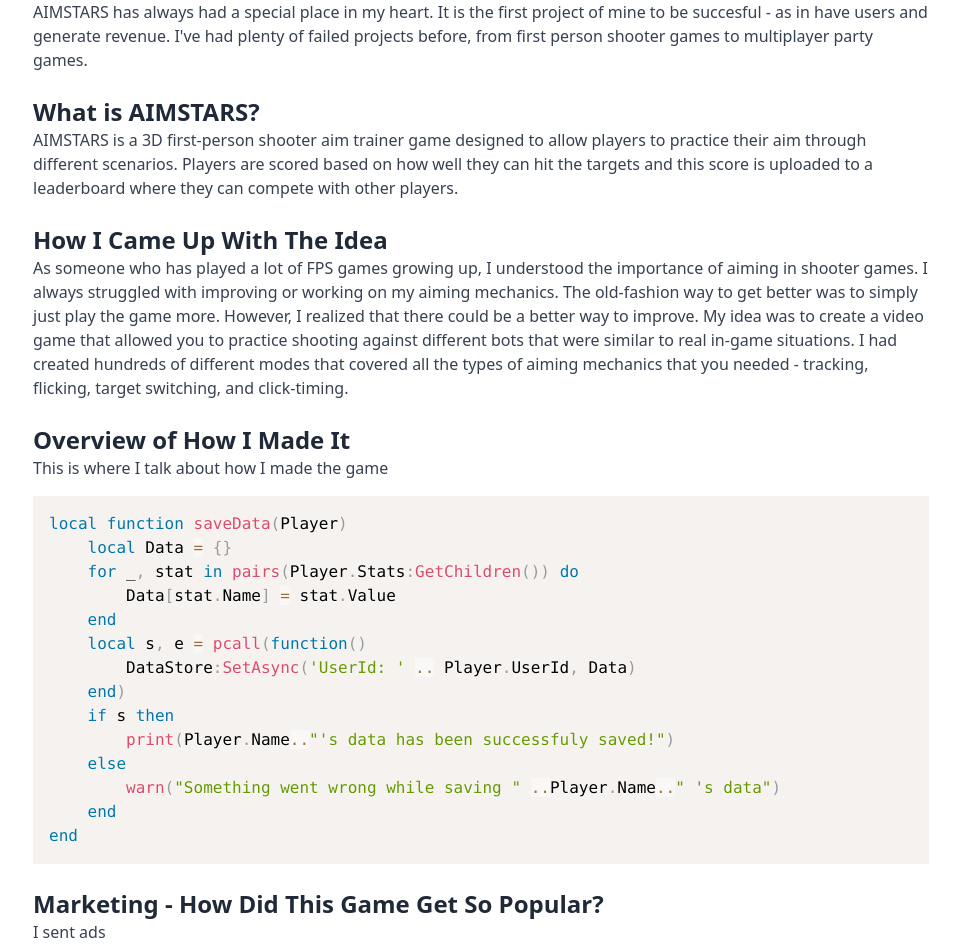
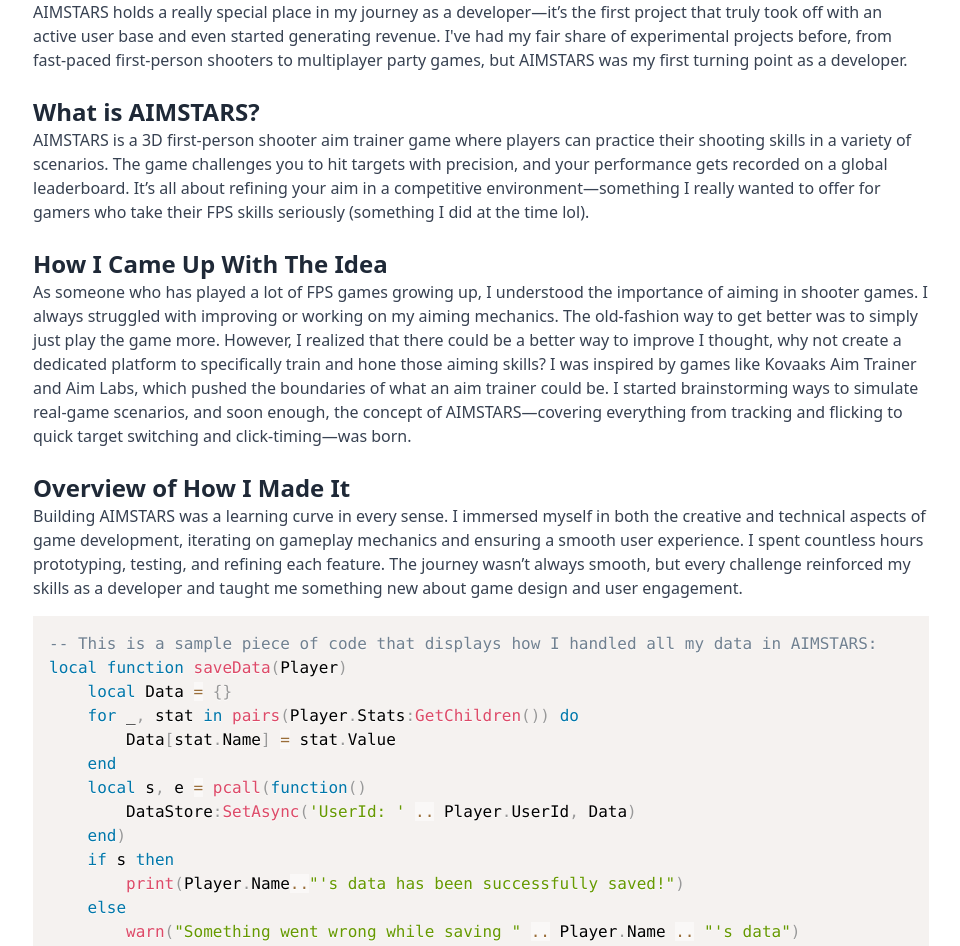
Before and after one commit to EthanSantos/EthanSantos.github.io, a React (Vite) app: page /projects/aimstars in a window 1280 px wide. Shown: the part 580-1526 px from the top of the page, without its empty margins (159-1119 px from the left). Built offline with nearby package versions, Linux system fonts and the light colour scheme.

Commit message:
updated aimstars article

```diff
--- a/src/pages/ProjectArticle/Aimstars.jsx
+++ b/src/pages/ProjectArticle/Aimstars.jsx
@@ -11,7 +11,7 @@
         content: [
             {
                 type: 'text',
-                value: "AIMSTARS has always had a special place in my heart. It is the first project of mine to be succesful - as in have users and generate revenue. I've had plenty of failed projects before, from first person shooter games to  multiplayer party games. "
+                value: "AIMSTARS holds a really special place in my journey as a developer—it’s the first project that truly took off with an active user base and even started generating revenue. I've had my fair share of experimental projects before, from fast-paced first-person shooters to multiplayer party games, but AIMSTARS was my first turning point as a developer."
             },
             {
                 type: 'subheader',
@@ -19,7 +19,7 @@
             },
             {
                 type: 'text',
-                value: "AIMSTARS is a 3D first-person shooter aim trainer game designed to allow players to practice their aim through different scenarios. Players are scored based on how well they can hit the targets and this score is uploaded to a leaderboard where they can compete with other players."
+                value: "AIMSTARS is a 3D first-person shooter aim trainer game where players can practice their shooting skills in a variety of scenarios. The game challenges you to hit targets with precision, and your performance gets recorded on a global leaderboard. It’s all about refining your aim in a competitive environment—something I really wanted to offer for gamers who take their FPS skills seriously (something I did at the time lol)."
             },
             {
                 type: 'subheader',
@@ -27,7 +27,7 @@
             },
             {
                 type: 'text',
-                value: 'As someone who has played a lot of FPS games growing up, I understood the importance of aiming in shooter games. I always struggled with improving or working on my aiming mechanics. The old-fashion way to get better was to simply just play the game more. However, I realized that there could be a better way to improve. My idea was to create a video game that allowed you to practice shooting against different bots that were similar to real in-game situations. I had created hundreds of different modes that covered all the types of aiming mechanics that you needed - tracking, flicking, target switching, and click-timing.'
+                value: "As someone who has played a lot of FPS games growing up, I understood the importance of aiming in shooter games. I always struggled with improving or working on my aiming mechanics. The old-fashion way to get better was to simply just play the game more. However, I realized that there could be a better way to improve I thought, why not create a dedicated platform to specifically train and hone those aiming skills? I was inspired by games like Kovaaks Aim Trainer and Aim Labs, which pushed the boundaries of what an aim trainer could be. I started brainstorming ways to simulate real-game scenarios, and soon enough, the concept of AIMSTARS—covering everything from tracking and flicking to quick target switching and click-timing—was born."
             },
             {
                 type: 'subheader',
@@ -35,12 +35,13 @@
             },
             {
                 type: 'text',
-                value: "This is where I talk about how I made the game"
+                value: "Building AIMSTARS was a learning curve in every sense. I immersed myself in both the creative and technical aspects of game development, iterating on gameplay mechanics and ensuring a smooth user experience. I spent countless hours prototyping, testing, and refining each feature. The journey wasn’t always smooth, but every challenge reinforced my skills as a developer and taught me something new about game design and user engagement."
             },
             {
                 type: 'code',
                 language: 'lua',
-                value: `local function saveData(Player)
+                value: `-- This is a sample piece of code that displays how I handled all my data in AIMSTARS:
+local function saveData(Player)
     local Data = {}
     for _, stat in pairs(Player.Stats:GetChildren()) do
         Data[stat.Name] = stat.Value
@@ -49,9 +50,9 @@
         DataStore:SetAsync('UserId: ' .. Player.UserId, Data)
     end)
     if s then
-        print(Player.Name.."'s data has been successfuly saved!")
+        print(Player.Name.."'s data has been successfully saved!")
     else
-        warn("Something went wrong while saving " ..Player.Name.." 's data")
+        warn("Something went wrong while saving " .. Player.Name .. "'s data")
     end
 end`
             },
@@ -61,7 +62,7 @@
             },
             {
                 type: 'text',
-                value: "I sent ads"
+                value: "I didn't run any ads—the growth of AIMSTARS was completely organic. The game spread by word of mouth within the FPS community, and soon enough, big YouTubers like Bandites started playing and making videos about it. It was amazing to see the power of community recommendations and genuine excitement drive the game to new heights."
             },
             {
                 type: 'image',
@@ -84,7 +85,7 @@
             },
             {
                 type: 'text',
-                value: "Community was everything to me. Having so many people actually use my game and improve because of it really made me fall in love with developing (both games and software)."
+                value: "Community was everything to me during this project. I made sure to listen to player feedback, engage on social media, and even talked personally to players on the discord server. The genuine connection I was able to build with the players not only improved the game but also reaffirmed why I love building software that makes a difference. It’s incredible to see how a simple idea can evolve into such a large community and player base."
             },
             {
                 type: 'subheader',
@@ -92,7 +93,7 @@
             },
             {
                 type: 'text',
-                value: "I am incredibily grateful to have had created such a successful project at an early age. It has really solified my foundational knowledge for programming concepts all the way to just how to create something that users will care about."
+                value: "Reflecting on AIMSTARS, I feel an immense sense of gratitude. Developing this game at an early stage of my career has not only solidified my technical foundation but also taught me the art of creating products that resonate with users. I’m excited about the future—both for AIMSTARS and for my journey as a developer. There’s so much more to learn and build, and I can’t wait to see where the next project takes me. (Fun fact - I edited the trailer for the game below)."
             },
             {
                 type: 'video',
```
